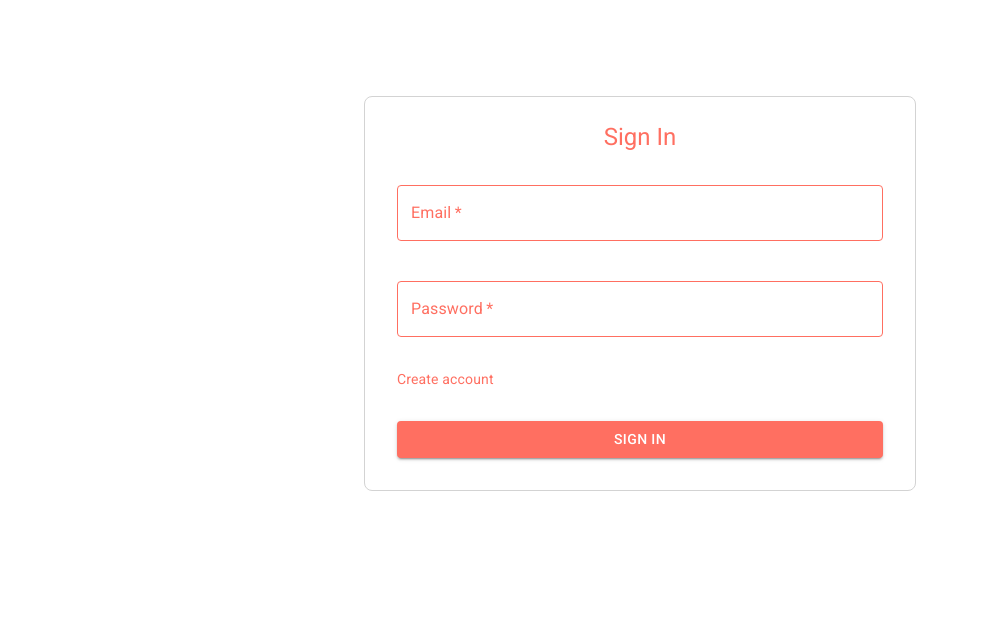
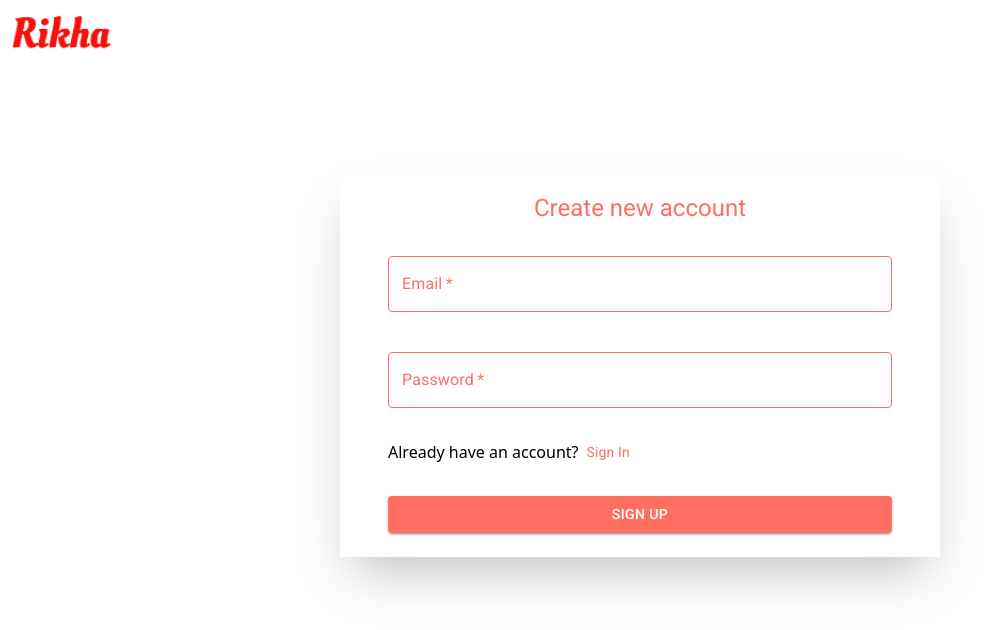
Before and after one commit to devhan-hub/Gallery, a React (Create React App) app: page / in a window 1280 px wide. Shown: the top 630 px of the page, without its empty margins (0-1001 px from the left). Built offline with nearby package versions, Linux system fonts and the light colour scheme; no server answers.

Commit message:
style:the upload form button and also changing the integration of UpoadForm component

```diff
--- a/src/components/AlbumView.js
+++ b/src/components/AlbumView.js
@@ -1,14 +1,16 @@
-import React, { useState, Suspense} from 'react';
+import React, { useState, Suspense } from 'react';
 import { FaAngleLeft } from 'react-icons/fa6';
 import { motion } from 'framer-motion'
-import { Button, Checkbox, Snackbar, Alert  , ButtonGroup} from '@mui/material';
+import { Button, Checkbox, Snackbar, Alert, Fab, ButtonGroup } from '@mui/material';
 import { NewAlbum } from './NewAlbum'
 import { MoveToAlbumDialog } from './MoveToAlbumDialog'
 import useFirestoreAlbum from '../hooks/useFirestoreAlbum'
-import { updateDoc , doc } from 'firebase/firestore';
-import {  firebaseFirestore } from '../firebase/Config';
+import { updateDoc, doc } from 'firebase/firestore';
+import { firebaseFirestore } from '../firebase/Config';
+import LibraryAddIcon from '@mui/icons-material/LibraryAdd';
+
 const ImageSlide = React.lazy(() => import('./SlideDialog'))
-const AlbumView = ({user}) => {
+const AlbumView = ({ user }) => {
   const [docs] = useFirestoreAlbum(`users/${user?.uid}/albums`);
   const [selectedAlbum, setSelectedAlbum] = useState(null);
   const [selectedAlbumPhoto, setSelectedAlbumPhoto] = useState([]);
@@ -20,8 +22,8 @@ const AlbumView = ({user}) => {
   const [snackbarMessage, setSnackbarMessage] = useState('');
   const [clickTimeOut, setClickTimeOut] = useState(null)
   const [moveDialogOpen, setMoveDialogOpen] = useState(false);
-  const [isMove , setIsMove] = useState(false)
-  const[titel, setTitle] = useState('')
+  const [isMove, setIsMove] = useState(false)
+  const [titel, setTitle] = useState('')
 
   const handleClickOpen = () => {
     setCreatOpen(true);
@@ -56,9 +58,9 @@ const AlbumView = ({user}) => {
     const updated = selectedAlbum.files.filter((alb) =>
       !selectedAlbumPhoto.includes(alb)
     );
-      const selectedAlbumRef = doc(firebaseFirestore,`users/${user?.uid}/albums/${selectedAlbum.id}` );
+    const selectedAlbumRef = doc(firebaseFirestore, `users/${user?.uid}/albums/${selectedAlbum.id}`);
     updateDoc(selectedAlbumRef, {
-        files:updated
+      files: updated
 
     })
     setSelectedAlbum({ ...selectedAlbum, files: updated });
@@ -69,10 +71,9 @@ const AlbumView = ({user}) => {
     const updated = [...selectedAlbumPhoto, ...updatedAlbum.files];
     const selectedAlbumRef = doc(firebaseFirestore, `users/${user?.uid}/albums/${albumId}`);
     updateDoc(selectedAlbumRef, {
-        files:updated
+      files: updated
     })
-        if(!isMove)
-        {
+    if (!isMove) {
       setSelectedAlbumPhoto([])
     }
     else {
@@ -93,14 +94,15 @@ const AlbumView = ({user}) => {
         exit='exit'
         className="p-4 mt-2 pt-28 space-y-10 relative">
 
-        <Button
-          variant="contained"
+        <Fab
+          variant="extended"
           onClick={handleClickOpen}
-          sx={{ position: 'absolute', right: '1.05rem', top: '5rem' }}
+          sx={{ position: 'absolute', right: '1.05rem', top: '5rem', backgroundColor: '#ff6f61', color: 'white', borderRadius: 3 }}
         >
+          <LibraryAddIcon sx={{ mr: 1 }} />
+          Create
+        </Fab>
 
-          Create
-        </Button>
         <NewAlbum
           open={creatOpen}
           setOpen={setCreatOpen}
@@ -113,17 +115,17 @@ const AlbumView = ({user}) => {
             <div
               key={album.id}
               className="relative cursor-pointer flex sm:flex-col items-center mb-6 break-inside-avoid px-20"
-              onClick={() =>{ setSelectedAlbum(album)}}
+              onClick={() => { setSelectedAlbum(album) }}
             >
               {(/\.(mp4)$/i.test(album.files[0])) ? (
                 <video
-                  src={album.files.length !== 0 ?album.files[0] : "Video/all.mp4"}
+                  src={album.files.length !== 0 ? album.files[0] : "Video/all.mp4"}
                   autoPlay muted
                   className="size-28 md:size-36 lg:size-40 rounded-lg object-cover"
                 />
               ) : (
                 <img
-                src={album.files.length !== 0 ?album.files[0]: "Images/gallery.png"}
+                  src={album.files.length !== 0 ? album.files[0] : "Images/gallery.png"}
                   alt={`Album ${album.id}`}
                   className="size-28 md:size-36 lg:size-40 rounded-lg object-cover"
                 />
@@ -158,7 +160,7 @@ const AlbumView = ({user}) => {
       </button>
 
       <div className=" md:columns-2 lg:columns-3 gap-6 ">
-        {selectedAlbum.files.map((file , index ) => (
+        {selectedAlbum.files.map((file, index) => (
           <div key={index} className="group mb-8 group md:mb-10 shadow-xl relative pt-4">
             {selectedAlbumPhoto.length > 0 && (
               <Checkbox
@@ -198,13 +200,15 @@ const AlbumView = ({user}) => {
       {selectedAlbumPhoto.length > 0 && (
         <ButtonGroup className='flex fixed bottom-0 right-0 mx-auto  gap-4 p-2 justify-center' sx={{ bgcolor: '#ff6f61' }}>
           <Button sx={{ color: 'white' }}
-            onClick={()=> {setIsMove(false); handelDeleteOpp()} }
+            onClick={() => { setIsMove(false); handelDeleteOpp() }}
           > Delete</Button>
           <Button sx={{ color: 'white' }}
-            onClick={() => { setIsMove(true); setMoveDialogOpen(true); setTitle('Move to album')
+            onClick={() => {
+              setIsMove(true); setMoveDialogOpen(true); setTitle('Move to album')
             }}> Move To album</Button>
           <Button sx={{ color: 'white' }}
-            onClick={() => { setIsMove(false); setMoveDialogOpen(true); setTitle('Copy to album')
+            onClick={() => {
+              setIsMove(false); setMoveDialogOpen(true); setTitle('Copy to album')
             }}> Copy To Album</Button>
         </ButtonGroup>
       )}
--- a/src/components/LoginForm.js
+++ b/src/components/LoginForm.js
@@ -6,7 +6,7 @@ import {firebaseAuth}  from '../firebase/Config'
 const LoginForm = () => {
   const [email, setEmail] = useState('');
   const [password, setPassword] = useState('');
-  const [isLogin, setIsLogin] = useState(true);
+  const [isLogin, setIsLogin] = useState(null);
   const [user , setUser]= useState(null)
 
 const handeSignUp = (e) => {
@@ -39,25 +39,28 @@ const handelSignIn = (e) => {
     });
 };
   return (
-    <Container maxWidth='sm' className='mt-24'>
-      <Box
+    <div  className=''>
+       <a href="" className=' ml-2 inline-block '>
+       <img src="Images/logo5.png" alt="" className=' w-28'/>
+
+       </a>
+<Container maxWidth='sm' className='mt-24 shadow-2xl '>      <Box
         sx={{
           display: 'flex',
           flexDirection: 'column',
           alignItems: 'center',
           justifyContent: 'center',
           marginTop: 8,
-          padding: 3,
-          border: '1px solid lightgray',
+          padding: 2,
           borderRadius: '8px',
           backgroundColor: 'white'
         }}
       >
         <Typography variant="h5" gutterBottom sx={{ color: '#ff6f61' }}>
-          {isLogin ? <span>Sign In</span> : <span>Sign Up</span>}
+          {isLogin ? <span>Sign In</span> : <span>Create new account</span>}
         </Typography>
 
-        <form  className='w-full space-y-8 p-2'>
+        <form  className='w-full space-y-8 p-2 '>
           <TextField
             required
             id="outlined-required"
@@ -170,6 +173,7 @@ const handelSignIn = (e) => {
         </form>
       </Box>
     </Container>
+    </div>
   );
 };
 
--- a/src/components/Main.js
+++ b/src/components/Main.js
@@ -6,7 +6,6 @@ import { Route, Routes , useLocation} from 'react-router-dom';
 import {AnimatePresence} from 'framer-motion'
 import PictureDisplay from './PictureDisplay';
 import Notfound from './Notfound';
-import UploadForm from './UploadForm';
 
 const Main = ({user}) => {
 
@@ -18,7 +17,6 @@ const Main = ({user}) => {
     return (
         <div className="min-h-screen bg-gray-100 space-y-0">
           <Navbar />
-          <UploadForm user={user}/>
           <AnimatePresence>
           <Routes location={location} key={location.key}>
             <Route path='/' element={<PictureDisplay user={user}/>} />
--- a/src/components/Navbar.js
+++ b/src/components/Navbar.js
@@ -1,6 +1,6 @@
 import React, { useRef, useState } from 'react';
 import { motion } from 'framer-motion';
-import { useNavigate } from 'react-router-dom';
+import { useNavigate ,Link } from 'react-router-dom';
 import { AppBar, Button, ListItem } from '@mui/material';
 import VideoLibraryOutlinedIcon from '@mui/icons-material/VideoLibraryOutlined';
 import PhotoAlbumOutlinedIcon from '@mui/icons-material/PhotoAlbumOutlined';
@@ -16,7 +16,7 @@ const Navbar = () => {
         <AppBar className="fixed h-16 grid place-content-center pr-6 z-0" sx={{ bgcolor: '#ff6f61' }}>
             <div className="relative flex justify-between px-6 h-full items-center overflow-clip">
 
-                <img src='Images/logo5.png' className='size-24 bg-white p-2 -ml-5'></img>
+                <Link path=''> <img src='Images/logo5.png' className='size-24 bg-white p-2 -ml-5'></img></Link>
 
                 <ul className="relative flex justify-between px-6 h-full items-center text-white md:gap-6 lg:gap-8 xl:gap-10 md:text-[20px] ">
 
--- a/src/components/PictureDisplay.js
+++ b/src/components/PictureDisplay.js
@@ -11,13 +11,13 @@ import { firebaseStorage, firebaseFirestore } from '../firebase/Config';
 import { deleteDoc, doc, getDoc, updateDoc ,exists } from "firebase/firestore"
 import { deleteObject, ref } from 'firebase/storage';
 import useFirestoreAlbum from '../hooks/useFirestoreAlbum'
+import UploadForm from './UploadForm';
 
 const ImageSlide = React.lazy(() => import('./SlideDialog'));
 
 const PictureDisplay = ({user}) => {
     const [docs] = useFirestore(`users/${user?.uid}/images`);
     const [albums] = useFirestoreAlbum(`users/${user?.uid}/albums`);
-
     const [imageSlideopen, setImageSlideopen] = useState(false);
     const [moveDialogOpen, setMoveDialogOpen] = useState(false);
     const [selectedImages, setSelectedImages] = useState([]);
@@ -103,6 +103,8 @@ const favoriteAlbum = docs?.filter((album)=>album.id == 'favorite')
     }
     return (
         <>
+                  <UploadForm user={user}/>
+
             {docs && (
                 <Masonry columns={{ sm: 2, md: 3, lg: 4 }} spacing={3}>
                     {docs.map((image, index) => (
--- a/src/components/UploadForm.js
+++ b/src/components/UploadForm.js
@@ -1,6 +1,8 @@
 import { useEffect, useState } from 'react'
 import { styled } from '@mui/material/styles';
-import { Fab, Button } from '@mui/material';
+import { Fab, Button  } from '@mui/material';
+import AddIcon from '@mui/icons-material/Add';
+
 import Progress from './Progress';
 import {v4 as uuidv4} from 'uuid'
 
@@ -46,10 +48,11 @@ const UploadForm = ({user}) => {
         <form className='flex flex-col justify-center items-center pt-20 gap-2 w-full'>
             <label  >
 
-                <Button component="label" variant="contained"  >
-                    UPLOAD FILES
-                    <VisuallyHiddenInput type='file' onChange={handelChange} />
-                </Button>
+            <Fab   sx={{backgroundColor:"#ff6f61", color:'white' , transition:'background-color 0.3s ease','&:active':{backgroundColor:'#d04a3d'} ,'&:hover':{backgroundColor:'#e55a4f'}} }  size='small' component='label' >
+  <AddIcon />
+  <VisuallyHiddenInput type='file' onChange={handelChange} />
+
+</Fab>
             </label>
 
             <div className='w-full px-40 flex flex-col gap-2 '>
--- a/src/components/Video.js
+++ b/src/components/Video.js
@@ -9,6 +9,7 @@ import { FaHeart } from 'react-icons/fa';
 import { firebaseStorage, firebaseFirestore } from '../firebase/Config';
 import { deleteDoc, doc } from "firebase/firestore"
 import { deleteObject, ref } from 'firebase/storage';
+import UploadForm from './UploadForm';
 
 const ImageSlide = React.lazy(() => import('./SlideDialog'));
 
@@ -62,6 +63,8 @@ const Video = ({user}) => {
 
   return (
     <>
+        <UploadForm user={user}/>
+
       {docs && (
         <Masonry columns={{ sm: 2, md: 3, lg: 4 }} spacing={3}>
           {docs.map((video, index) => (
--- a/tailwind.config.js
+++ b/tailwind.config.js
@@ -9,6 +9,9 @@ module.exports = {
       fontFamily:{
         handi:'"Handlee", cursive',
 
+      },
+      backgroundImage:{
+        // bg:"url('Images/gallery.jpg')",
       }
     },
   },
```
Also changed, not shown: public/Images/logo5.png (added), 1 other file (tests, documents, lock files or other folders). Lines whose indentation alone changed are shown as unchanged.
